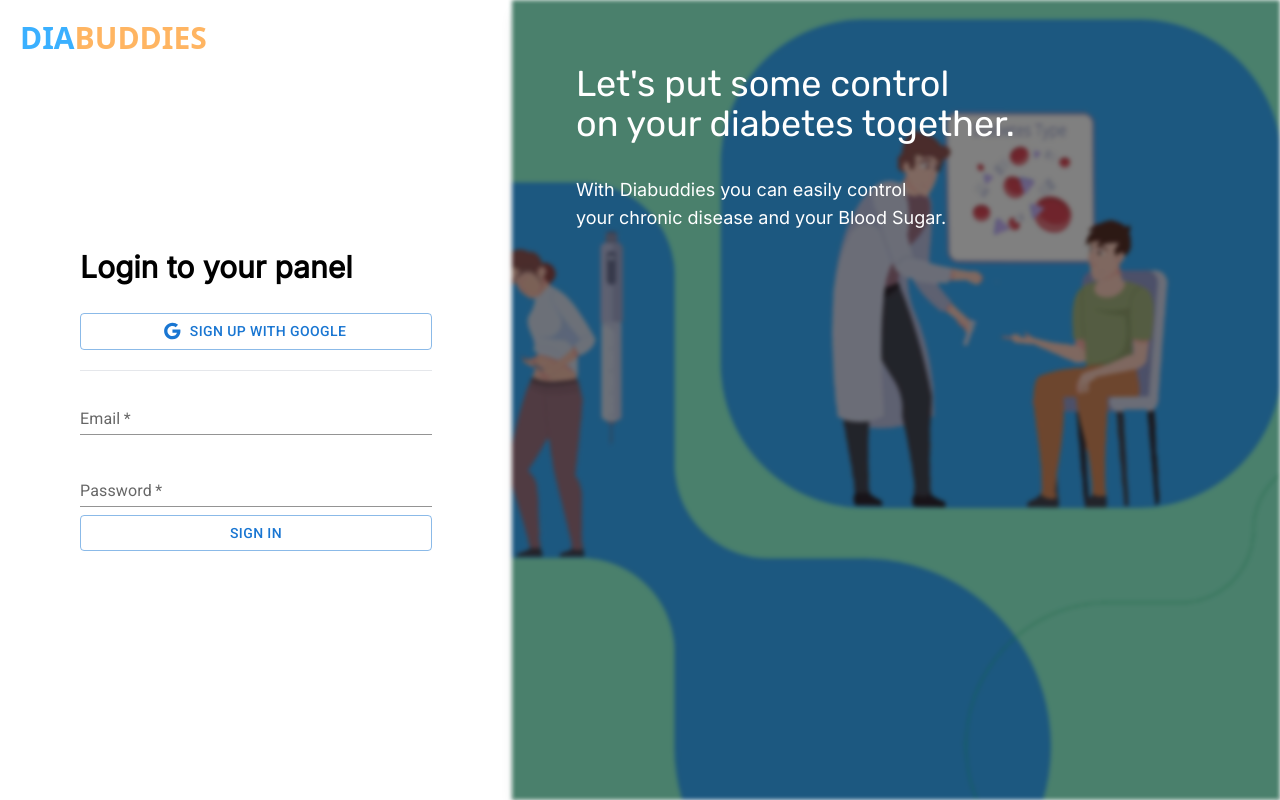
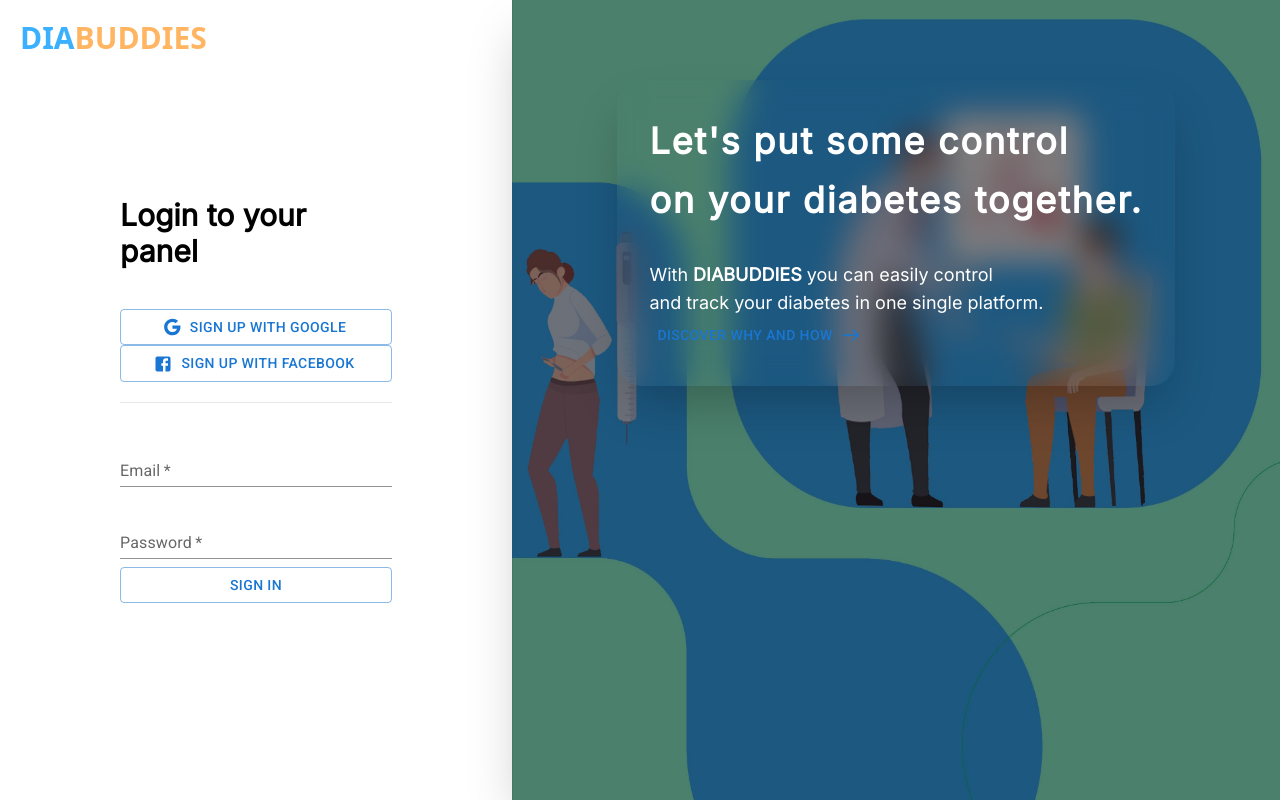
Before and after one commit to Adnane-Louardi-dev/diabuddies, a Next.js app in the folder client/: page /login in a window 1280 px wide. Built offline with nearby package versions, Linux system fonts and the light colour scheme.

Commit message:
login page styling

```diff
--- a/client/pages/login.js
+++ b/client/pages/login.js
@@ -4,6 +4,8 @@ import { TextField, Button } from "@mui/material";
 import Link from "next/link";
 import Image from "next/image";
 import GoogleIcon from "@mui/icons-material/Google";
+import FacebookIcon from "@mui/icons-material/Facebook";
+import EastIcon from "@mui/icons-material/East";
 export default function Login() {
   const { register, handleSubmit } = useForm();
   const [FormData, setFormData] = useState({});
@@ -17,12 +19,17 @@ export default function Login() {
       </div>
       <div className="flex flex-row items-center h-screen ">
         <div className="flex-none justify-center content-center basis-2/5 px-20">
-          <div className="my-5 py-5">
+          <div className="my-5 p-10">
             <h1 className="mb-2 text-3xl font-inter font-semibold">Login to your panel</h1>
-            <div className="py-5 border-b">
+            <div className="my-5 py-5 border-b">
               <Link href="http://localhost:3000/login/auth/google" passHref>
-                <Button fullWidth variant="outlined" className="mt-7 text-diaGray border-diaGray" startIcon={<GoogleIcon />}>
+                <Button fullWidth variant="outlined" className="mb-5 text-diaGray border-diaGray" startIcon={<GoogleIcon />}>
                   Sign up with Google
+                </Button>
+              </Link>
+              <Link href="http://localhost:3000/login/auth/facebook" to="http://localhost:3000/login/auth/facebook" as="/login" passHref>
+                <Button fullWidth variant="outlined" className="mb-5 text-diaGray border-diaGray" startIcon={<FacebookIcon />}>
+                  Sign up with Facebook
                 </Button>
               </Link>
             </div>
@@ -54,16 +61,21 @@ export default function Login() {
             </form>
           </div>
         </div>
-        <div className="relative flex-1 rounded-lg shadow-lg w-full h-full basis-1/5">
-          <div className="absolute m-16 z-50">
-            <h2 className="mb-8 font-rubik text-4xl text-white">
+        <div className="relative flex flex-1 justify-center rounded-lg shadow-2xl w-full h-full basis-1/5">
+          <div className="absolute backdrop-blur-lg rounded-3xl shadow-2xl my-20 p-8 z-50">
+            <h2 className="mb-8 font-inter text-4xl font-semibold leading-relaxed tracking-wider text-white">
               Let's put some control <br /> on your diabetes together.
             </h2>
-            <span className="text-lg text-white font-inter">
-              With Diabuddies you can easily control <br /> your chronic disease and your Blood Sugar.
-            </span>
+            <p className="text-lg text-white font-inter">
+              With <span className="font-semibold hover:underline hover:text-diaBlue decoration-diaOrange">DIABUDDIES</span> you can easily control <br />
+              and track your diabetes in one single platform.
+            </p>
+
+            <Button endIcon={<EastIcon />} className="my-8 font-rubik text-white hover:text-diaOrange text-xl underline hover:decoration-diaOrange">
+              Discover why and how
+            </Button>
           </div>
-          <Image src={"/signup_promo.jpg"} className="blur-xs brightness-50" fill objectFit="cover" alt={"black woman checking blood sugar"} />
+          <Image src={"/signup_promo.jpg"} className="brightness-50" fill alt={"black woman checking blood sugar"} />
         </div>
       </div>
     </div>
```
